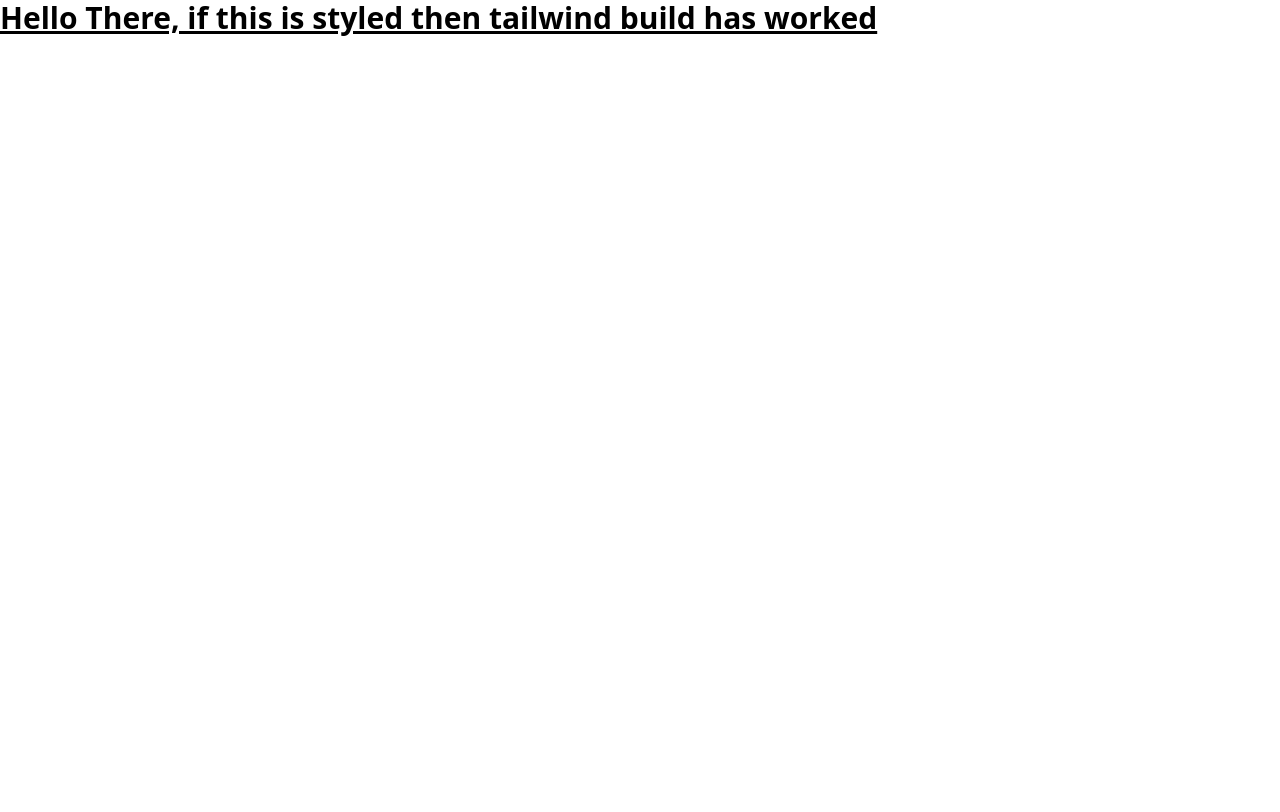
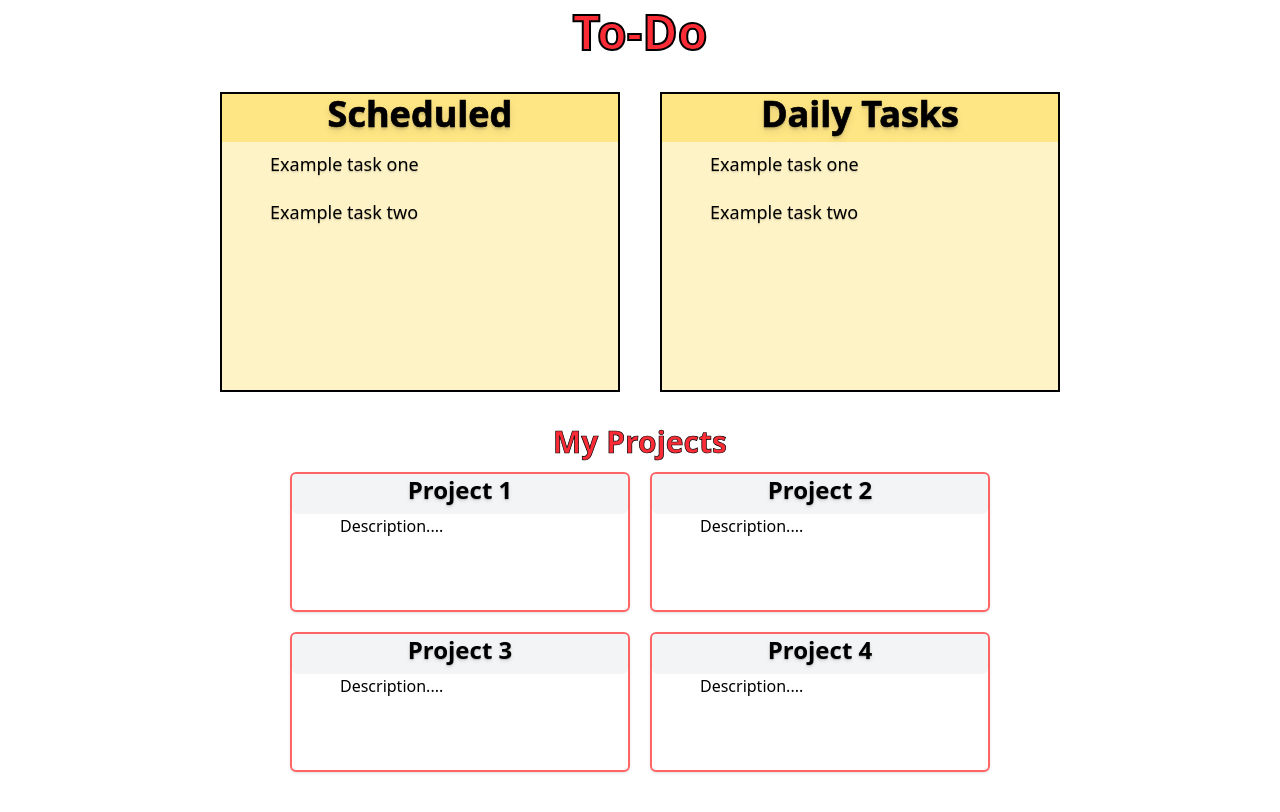
Before and after one commit to dxlefourtwenty/todo-list, a website built with webpack: page src/index.html in a window 1280 px wide. Built offline with nearby package versions, Linux system fonts and the light colour scheme.

Commit message:
implemented basic UI

```diff
--- a/package.json
+++ b/package.json
@@ -1,6 +1,7 @@
 {
   "devDependencies": {
     "@tailwindcss/postcss": "^4.1.14",
+    "autoprefixer": "^10.4.21",
     "css-loader": "^7.1.2",
     "html-webpack-plugin": "^5.6.4",
     "postcss": "^8.5.6",
@@ -16,7 +17,7 @@
     "html-loader": "^5.1.0"
   },
   "scripts": {
-    "build" : "webpack",
+    "build": "webpack",
     "dev": "webpack serve",
     "deploy": "git subtree push --prefix dist origin gh-pages"
   }
--- a/src/index.html
+++ b/src/index.html
@@ -3,10 +3,82 @@
 <head>
     <meta charset="UTF-8">
     <meta name="viewport" content="width=device-width, initial-scale=1.0">
-    <title>Title Here</title>
+    <title>To-Do List</title>
     <script src="./index.js" defer></script>
 </head>
 <body>
-    <div id="test" class="text-3xl font-extrabold underline">Hello There, if this is styled then tailwind build has worked</div>
+    <div id="start-page" class="flex flex-col">
+        <div id="title" class="flex items-center justify-center text-5xl font-extrabold pt-2 pb-1 text-red-500 [-webkit-text-stroke:2px_black]">
+            To-Do
+        </div>
+        <div id="priority-section" class="mt-8 flex items-center justify-center gap-10">
+            <div id="scheduled" class="priority-card">
+                <div class="priority-card-title">
+                    Scheduled
+                </div>
+                <div class="tasks">
+                    <div>
+                        Example task one
+                    </div>
+                    <div>
+                        Example task two
+                    </div>
+                </div>
+            </div>
+            <div id="daily" class="priority-card">
+                <div class="priority-card-title">
+                    Daily Tasks
+                </div>
+                <div class="tasks">
+                    <div>Example task one</div>
+                    <div>Example task two</div>
+                </div>
+            </div>
+        </div>
+        <div id="projects" class="flex flex-col items-center justify-center mt-8">
+            <div class="text-3xl font-bold pb-3 text-red-500 [-webkit-text-stroke:0.7px_black]">
+                My Projects
+            </div>
+            <div id="project-cards" class="flex flex-row gap-5 pb-2 flex-wrap justify-center items-center">
+                 <div class="project-card">
+                    <div class="project-title">
+                        Project 1
+                    </div>
+                    <div class="project-desc">
+                        Description....
+                    </div>
+                </div>
+                <div class="project-card">
+                    <div class="project-title">
+                        Project 2
+                    </div>
+                    <div class="project-desc">
+                        Description....
+                    </div>
+                </div>
+                <div class="project-card">
+                    <div class="project-title">
+                        Project 3
+                    </div>
+                    <div class="project-desc">
+                        Description....
+                    </div>
+                </div>
+                <div class="project-card">
+                    <div class="project-title">
+                        Project 4
+                    </div>
+                    <div class="project-desc">
+                        Description....
+                    </div>
+                </div>
+            </div>
+        </div>
+        <div id="footer" class="flex justify-center items-center pb-9 pt-18 text-xs">
+            <div id="footer-text" class="text-white duration-300 hover:text-black">
+                Copyright @ Dale Peligro 2025
+            </div>
+        </div>
+    </div>
 </body>
 </html>
--- a/src/styles.css
+++ b/src/styles.css
@@ -1 +1,27 @@
 @import "tailwindcss";
+
+@layer components {
+    .priority-card {
+        @apply flex flex-col w-100 h-75 bg-amber-100 border-2 transition-transform duration-425 hover:scale-110 cursor-pointer;
+    }
+
+    .priority-card-title {
+        @apply text-4xl font-bold pb-2 text-center text-shadow-lg bg-amber-200 [-webkit-text-stroke:0.7px_black];
+    }
+
+    .tasks {
+        @apply flex flex-col gap-5 pl-12 text-lg pt-2 text-shadow-sm;
+    }
+
+    .project-title {
+        @apply text-2xl font-bold pb-2 rounded-md text-center bg-gray-100 text-shadow-md;
+    }
+
+    .project-card {
+        @apply w-60 h-35 border-2 border-red-400 basis-1/3 rounded-md shadow transition-shadow hover:shadow-2xl cursor-pointer;
+    }
+
+    .project-desc {
+        @apply pl-12;
+    }
+}
```
Also changed, not shown: 1 other file.
